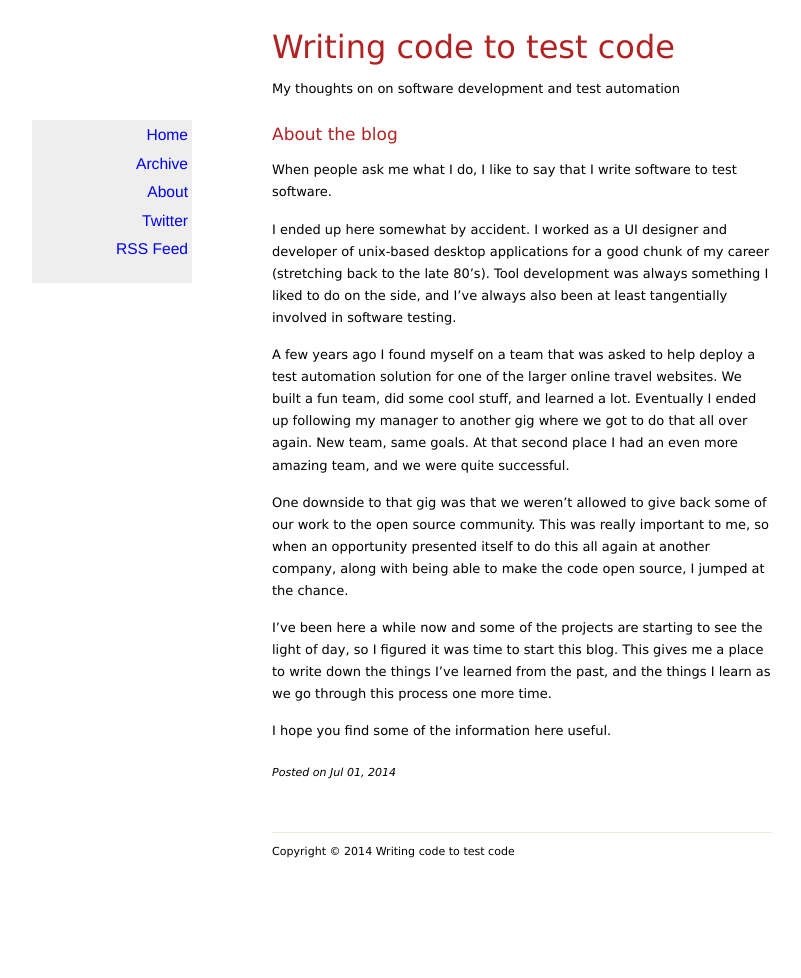
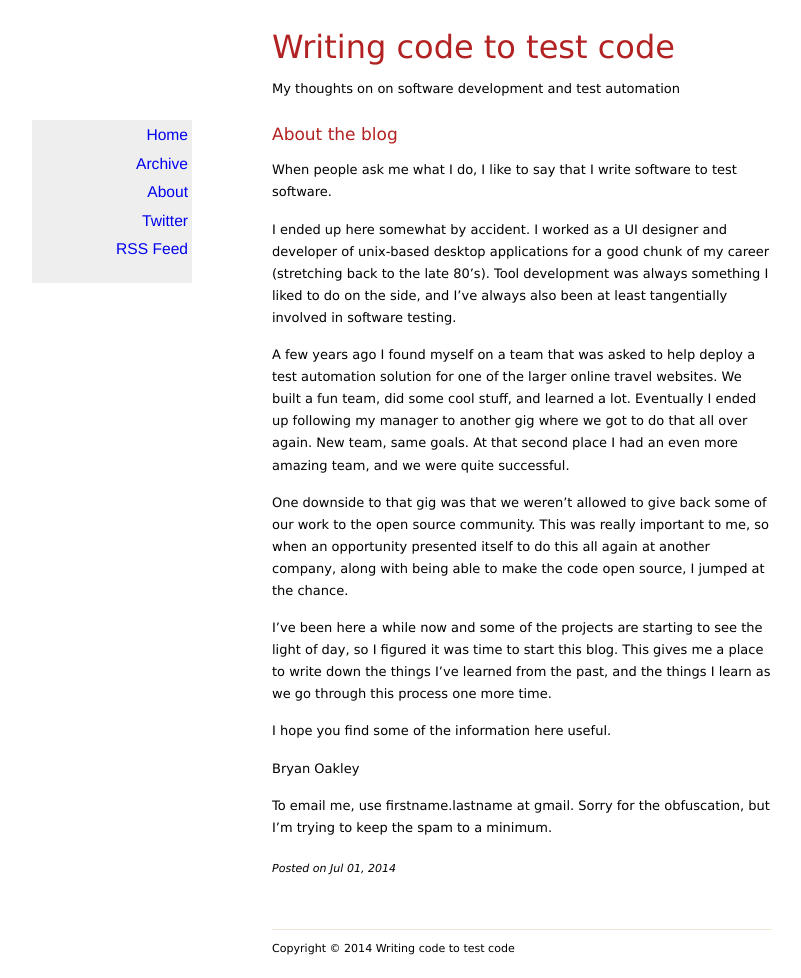
Before and after one commit to boakley/boakley.github.io, a Jekyll site: the page built from _posts/2014-07-01-about-the-blog.md, in a window 1280 px wide. Shown: the whole page, without its empty margins (118-919 px from the left). Built offline with Jekyll 4.4.1, drawn with Linux system fonts in a browser that asks for light colours; nearby versions of some CDN libraries; before the commit the page ends 900 px from its top, so only the background shows below that.

Commit message:
added quasi-obfuscated email to "about"

```diff
--- a/_posts/2014-07-01-about-the-blog.md
+++ b/_posts/2014-07-01-about-the-blog.md
@@ -33,3 +33,8 @@ learned from the past, and the things I learn as we go through this
 process one more time.
 
 I hope you find some of the information here useful.
+
+Bryan Oakley
+
+To email me, use firstname.lastname at gmail. Sorry for the
+obfuscation, but I'm trying to keep the spam to a minimum.
```
